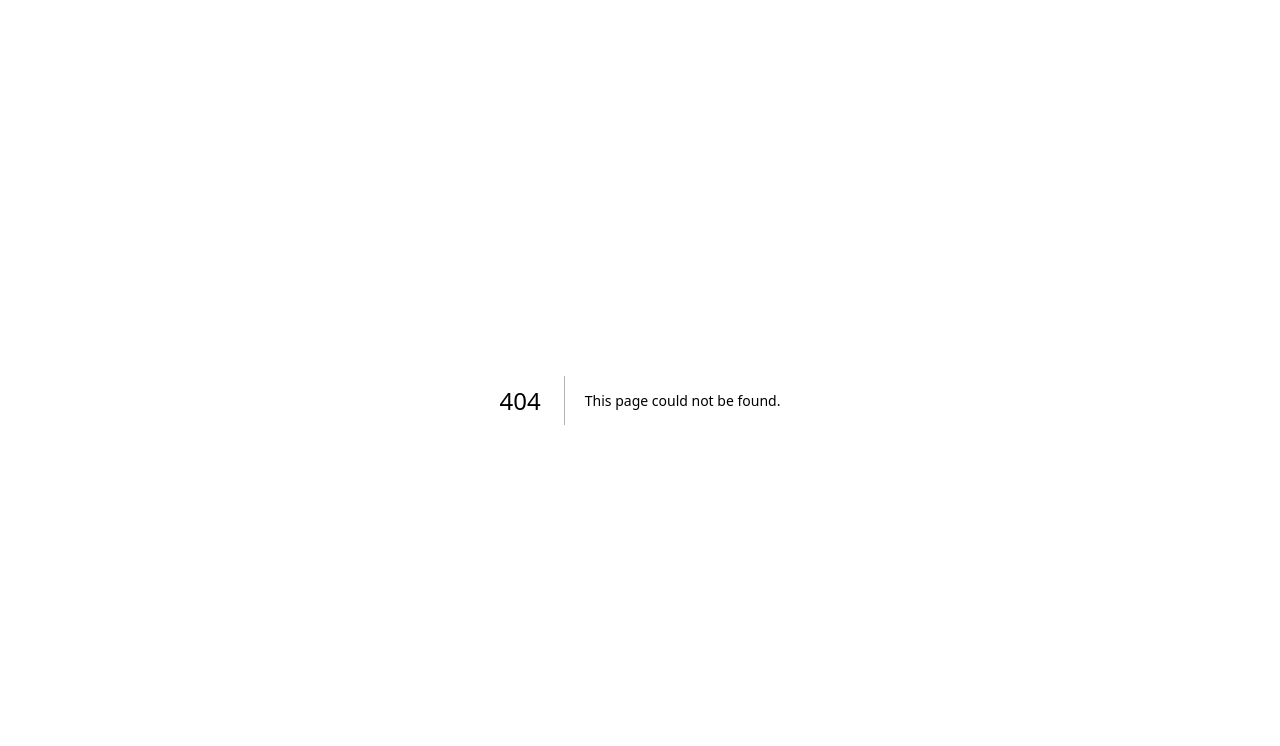
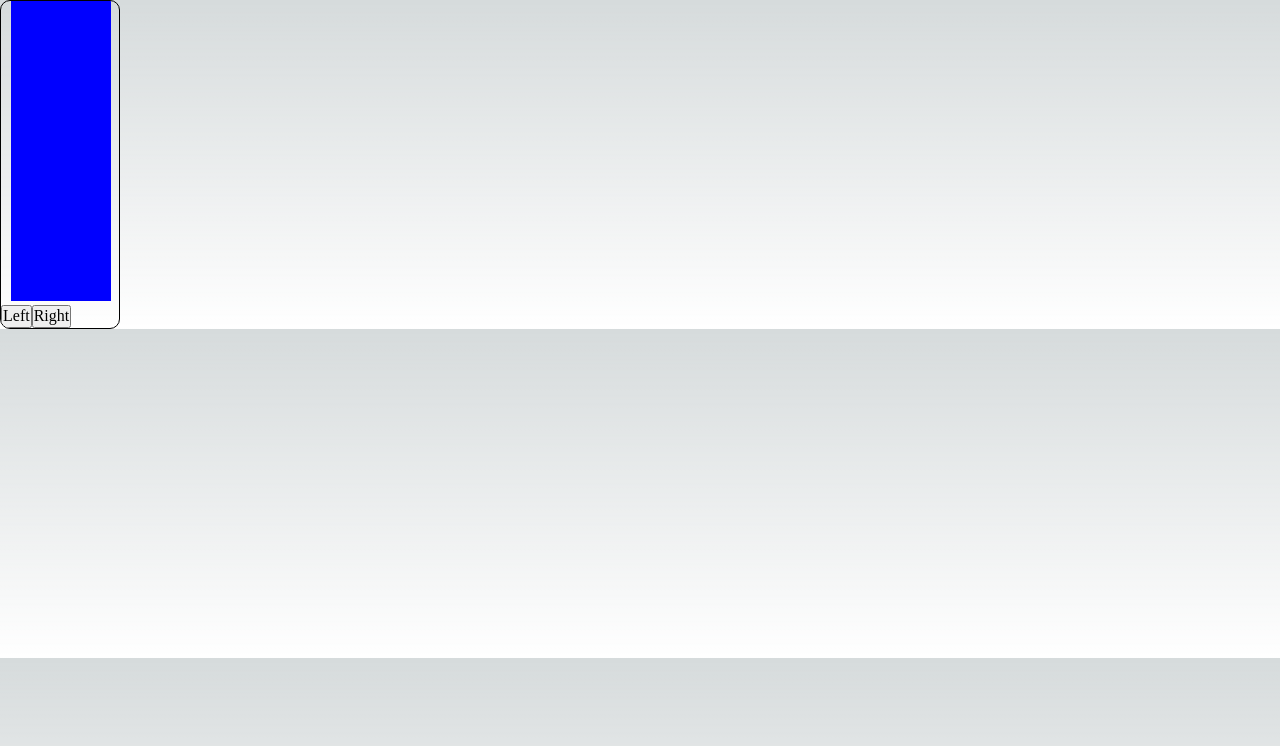
Before and after one commit to nahuelrabey/cloth-store, a Next.js app: page /demos/carousel.dev in a window 1280 px wide. Before the commit this address had no page. Shown: the top 746 px of the page. Built offline with nearby package versions, Linux system fonts and the light colour scheme.

Commit message:
Carousel functionality on

```diff
--- /dev/null
+++ b/component/Carousel/Carousel.module.css
@@ -0,0 +1,15 @@
+.Carousel {
+    overflow: hidden;
+    border: 1px solid black;
+    border-radius: 10px;
+}
+.Iterator{
+    width: fit-content;
+    white-space: nowrap;
+    transition: all 0.25s;
+    /* transform: translateX(20px); */
+}
+.Iterator>* {
+    display: inline-block;
+    /* margin: 0 10px; */
+}
--- /dev/null
+++ b/component/Carousel/Carousel.tsx
@@ -0,0 +1,67 @@
+import React, { useEffect, useMemo, useRef, useState } from "react"
+import styles from "./Carousel.module.css"
+import { Item } from "./CarouselItem"
+
+type args = { children: JSX.Element[] }
+const itemMargin = 10;
+export function Carousel({ children }: args) {
+    const [refs, items] = useMemo(() => {
+        let key = 0
+        const items = []
+        const refs = []
+        for (const child of children) {
+            const ref = React.createRef<HTMLDivElement>()
+            items.push(<Item key={key} margin={itemMargin} ref={ref}>{child}</Item>)
+            refs.push(ref)
+            key++;
+        }
+        return [refs, items]
+    }, [children])
+
+
+    // this could be a custom hook?
+    const [itemsSpace, setItemsSpace] = useState([0])
+    useEffect(() => {
+        setItemsSpace(refs.map((ref) => ref.current ? ref.current.offsetWidth + itemMargin * 2 : 0))
+        // setMaxSpace
+    }, [refs])
+    console.table(itemsSpace)
+
+    function getItemSpace(index: number){
+        return itemsSpace[index];
+    }
+
+    const maxSpace = useMemo(() => Math.max(...itemsSpace), [itemsSpace])
+    console.log(maxSpace)
+
+    const iteratorRef = useRef<HTMLDivElement>(null)
+    const [translateX, setTranslateX] = useState(0)
+    const [index, setIndex] = useState(0)
+    function onClickLeft() {
+        if (index <= 0) {
+            return
+        }
+        setIndex(index - 1)
+        setTranslateX(translateX + getItemSpace(index))
+        console.log("onLeft")
+    }
+    function onClickRight() {
+        if (index >= itemsSpace.length - 1) {
+            return
+        }
+        setIndex(index + 1)
+        setTranslateX(translateX - getItemSpace(index))
+    }
+
+    console.log(index)
+
+    return (
+        <div className={styles.Carousel} style={{ width: `${maxSpace}px` }}>
+            <div className={styles.Iterator} ref={iteratorRef} style={{ transform: `translateX(${translateX}px)` }}>
+                {items}
+            </div>
+            <button onClick={onClickLeft}>Left</button>
+            <button onClick={onClickRight}>Right</button>
+        </div>
+    )
+}
--- /dev/null
+++ b/component/Carousel/CarouselItem.tsx
@@ -0,0 +1,13 @@
+/* eslint-disable react/display-name */
+import React from "react";
+import type { Property } from "csstype";
+
+type args = {
+  children: JSX.Element;
+  margin?: number;
+};
+export const Item = React.forwardRef<HTMLDivElement, args>(({children, margin}, ref) => (
+  <div ref={ref} style={{ margin: margin? `0px ${margin}px` : undefined }}>
+    {children}
+  </div>
+));
--- /dev/null
+++ b/component/Carousel/index.tsx
@@ -0,0 +1,3 @@
+import {Carousel} from "./Carousel"
+
+export default Carousel
--- /dev/null
+++ b/pages/demos/Carousel.module.css
@@ -0,0 +1,9 @@
+.Box {
+    width: 100px;
+    height: 300px;
+    background-color: blue;
+}
+
+.Box:active {
+    background-color: aqua;
+}
--- /dev/null
+++ b/pages/demos/carousel.dev.tsx
@@ -0,0 +1,11 @@
+import React, { useEffect } from "react";
+import Carousel from "../../component/Carousel";
+import styles from "./Carousel.module.css"
+export default function CarouselDemos() {
+
+    const boxes = [...Array(5).keys()].map((_, index) => {
+        return <div key={index} className={styles.Box}/>;
+    })
+
+    return (<Carousel>{boxes}</Carousel>)
+}
--- a/pages/index.tsx
+++ b/pages/index.tsx
@@ -9,7 +9,7 @@ export default function Home() {
         <title>Create Next App</title>
         <meta name="description" content="Generated by create next app" />
         <meta name="viewport" content="width=device-width, initial-scale=1" />
-        <link rel="icon" href="/favicon.ico" />
+        {/* <link rel="icon" href="/favicon.ico" /> */}
       </Head>
       <main className={styles.main}>
       </main>
--- a/tsconfig.json
+++ b/tsconfig.json
@@ -1,6 +1,6 @@
 {
   "compilerOptions": {
-    "target": "es5",
+    "target": "es6",
     "lib": ["dom", "dom.iterable", "esnext"],
     "allowJs": true,
     "skipLibCheck": true,
```
